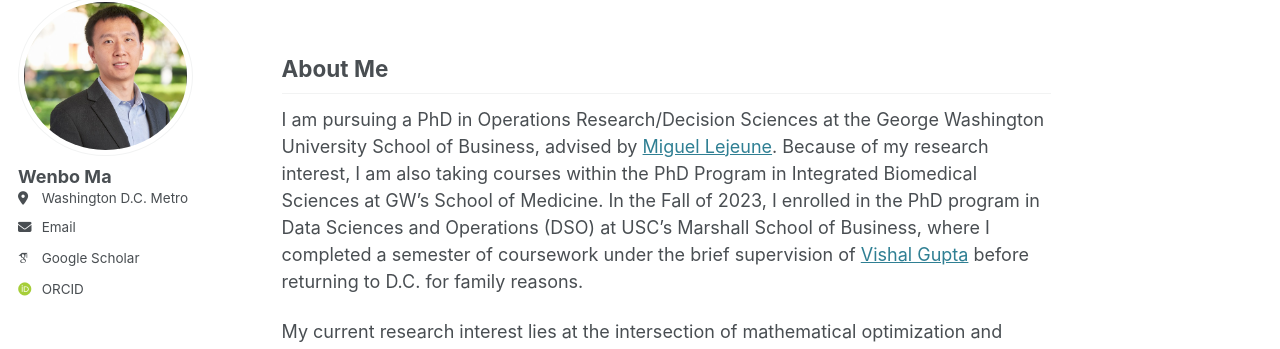
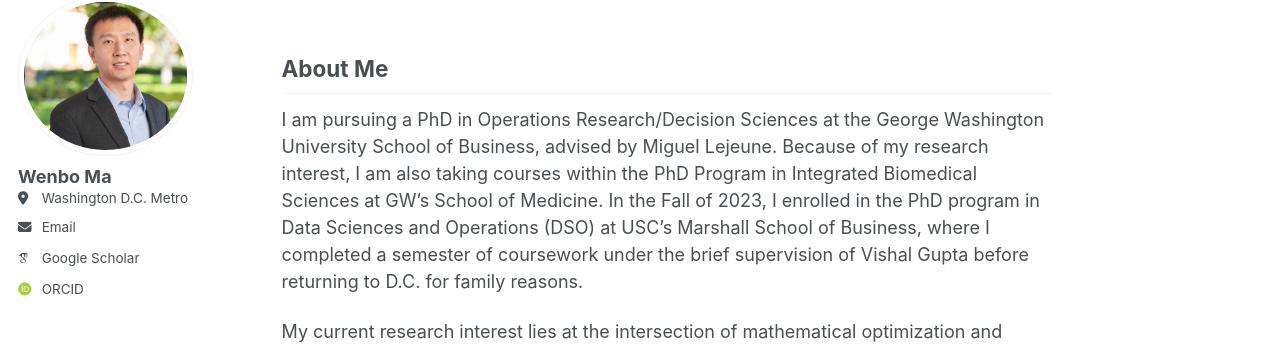
Before and after one commit to wenbo5565/wenbo5565.github.io, a Jekyll site: the page built from _pages/about.md, in a window 1280 px wide and 900 px high. Shown: the part 110-459 px from the top of the window. Built offline with Jekyll 4.4.1, drawn with Linux system fonts in a browser that asks for light colours; some web fonts are replaced; part of the change alters nothing that is shown.

```diff
--- a/_pages/about.md
+++ b/_pages/about.md
@@ -9,7 +9,7 @@ redirect_from:
 
 ## About Me <a id="about"></a>
 
-I am pursuing a PhD in Operations Research/Decision Sciences at the George Washington University School of Business, advised by [Miguel Lejeune](https://business.gwu.edu/miguel-lejeune). Because of my research interest, I am also taking courses within the PhD Program in Integrated Biomedical Sciences at GW's School of Medicine. In the Fall of 2023, I enrolled in the PhD program in Data Sciences and Operations (DSO) at USC's Marshall School of Business, where I completed a semester of coursework under the brief supervision of [Vishal Gupta](https://faculty.marshall.usc.edu/Vishal-Gupta/) before returning to D.C. for family reasons.
+I am pursuing a PhD in Operations Research/Decision Sciences at the George Washington University School of Business, advised by Miguel Lejeune. Because of my research interest, I am also taking courses within the PhD Program in Integrated Biomedical Sciences at GW's School of Medicine. In the Fall of 2023, I enrolled in the PhD program in Data Sciences and Operations (DSO) at USC's Marshall School of Business, where I completed a semester of coursework under the brief supervision of Vishal Gupta before returning to D.C. for family reasons.
 
 My current research interest lies at the intersection of mathematical optimization and network science, with applications in two seemingly unrelated yet personally fascinating fields: medical sciences/network medicine and quantitative trading.
 
```
